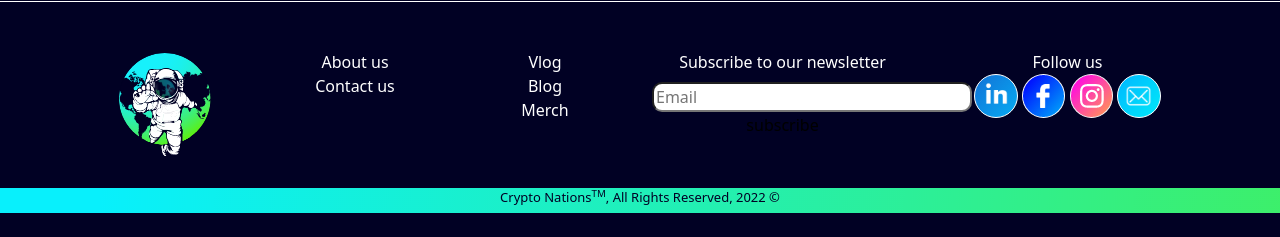
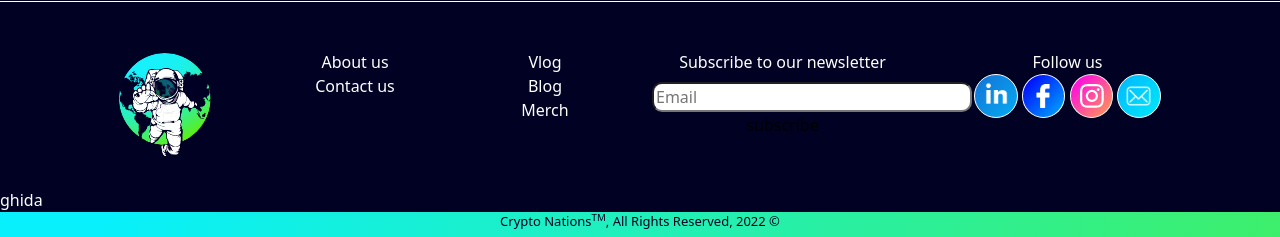
Before and after one commit to eliemarouny2/cryptonation, a Laravel app: page /about in a window 1280 px wide; the page is wider, and only the part inside the window is pictured. Shown: the part 1563-1800 px from the top of that part. Before the commit the page ends 1776 px from the top of that part, so only its background shows below. Run offline with Laravel 8, Linux system fonts and the light colour scheme; some web fonts are replaced.

Commit message:
from elie branch

```diff
--- a/cryptonation/resources/views/layouts/base.blade.php
+++ b/cryptonation/resources/views/layouts/base.blade.php
@@ -193,6 +193,7 @@
 				</div>
 			</div>
 			<div class="foot col-12 mt-4">
+				ghida
 				<div class="trademark">
 					<p class="copyright">
 						Crypto Nations<sup>TM</sup>, All Rights Reserved, 2022 &copy;
```
